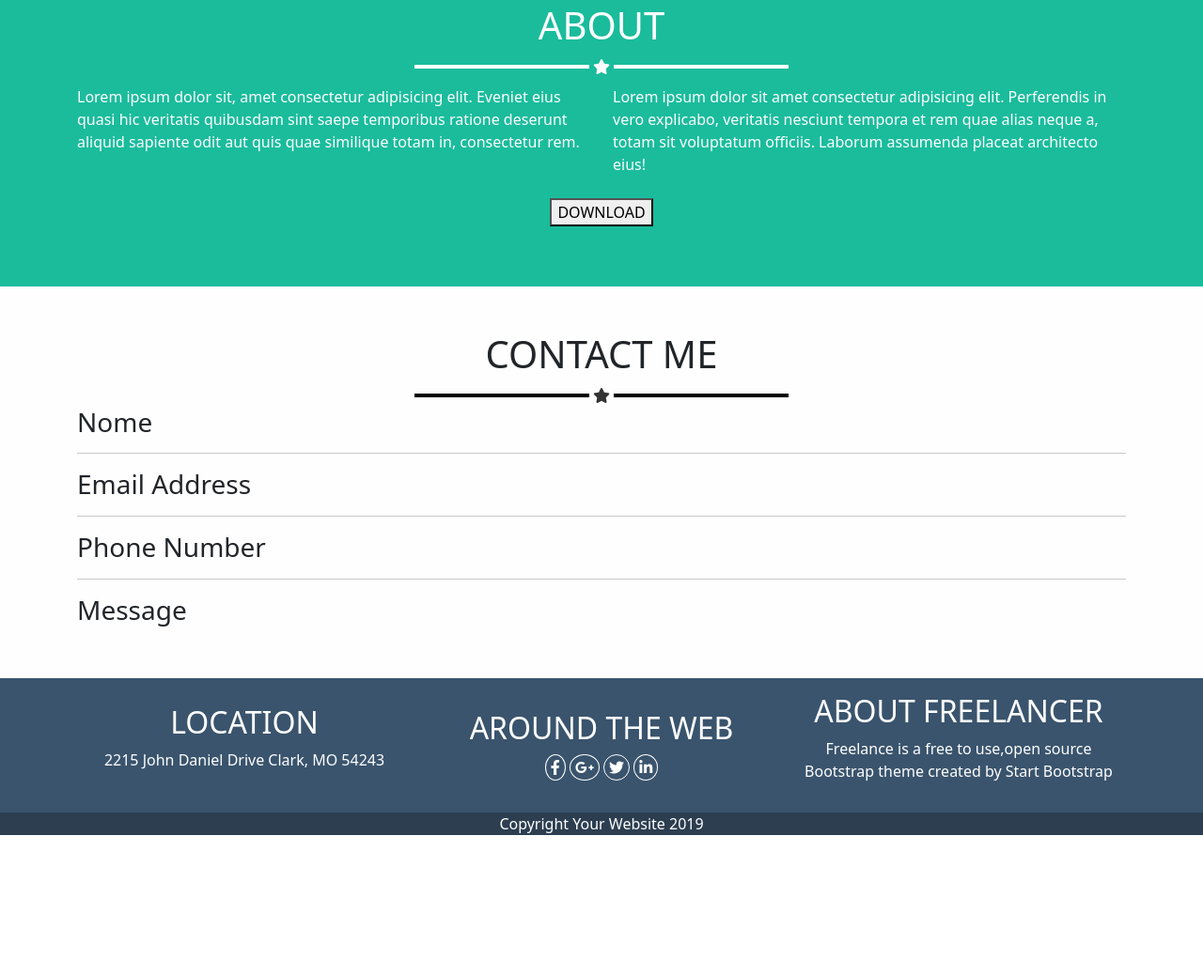
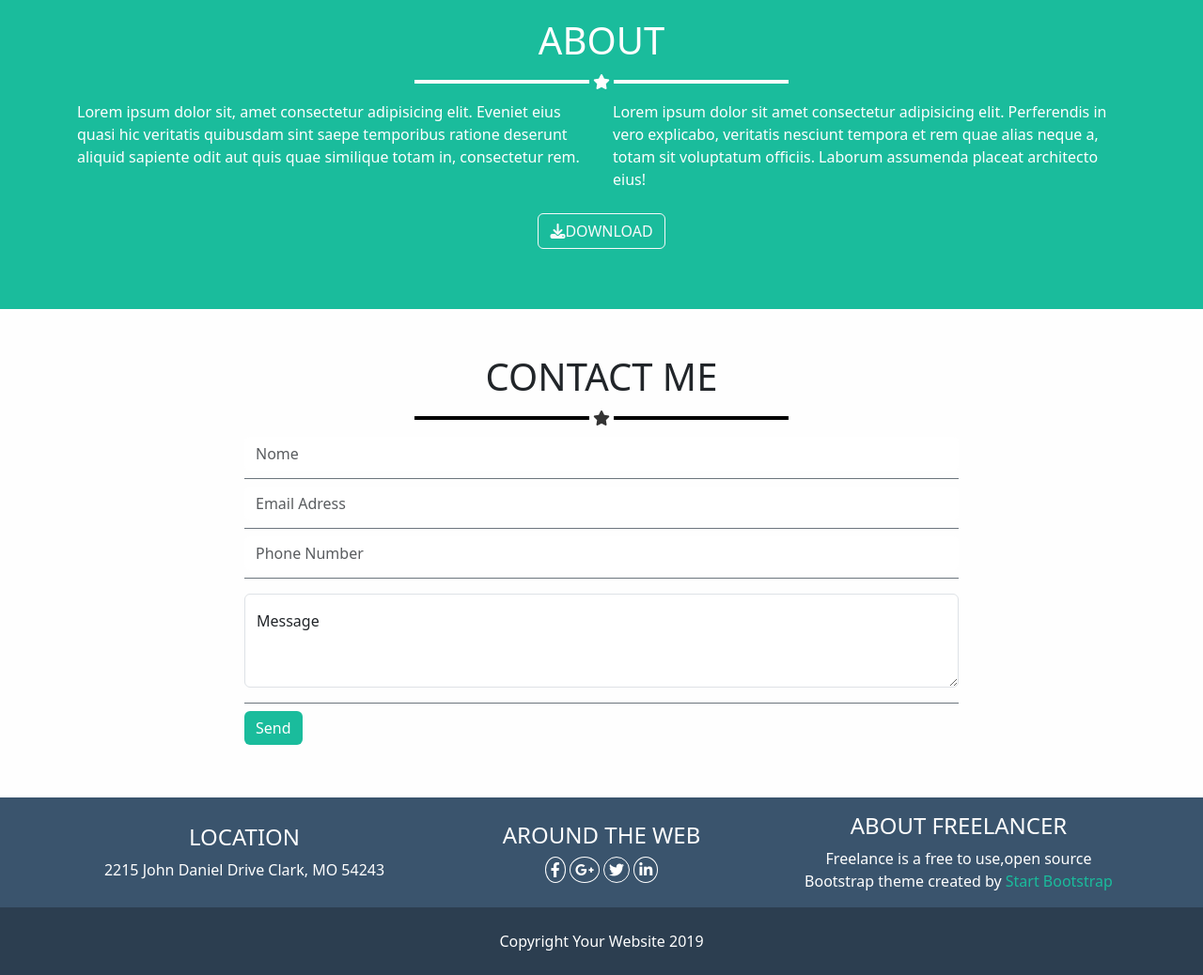
Before and after one commit to matteoNapoli42/html-css-bootstrap-freelancer, a plain HTML site: page index.html in a window 1280 px wide. Shown: the part 1278-2316 px from the top of the page at 94% size. Before the commit the page ends 2167 px from the top, so only its background shows below. Drawn offline with nearby package versions, Linux system fonts and the light colour scheme.

Commit message:
finished form section

```diff
--- a/index.html
+++ b/index.html
@@ -12,14 +12,15 @@
 <body class="debug">
 
     <header>
-        <nav class="navbar navbar-expand-md navbar-dark">
+        <nav class="navbar navbar-expand-md navbar-dark py-3">
             <div class="container-fluid">
                 <a href="#" class="navbar-brand">START BOOTSTRAP</a>
                 <button class="navbar-toggler" type="button" data-bs-toggle="collapse" data-bs-target="#navbar_menu" aria-controls="navbar_menu" aria-expanded="false" aria-label="Toggle navigation">
                     <span class="navbar-toggler-icon"></span>
                 </button>
+            </div>
             <div class="collapse navbar-collapse" id="navbar_menu">
-                    <ul class="navbar-nav me-auto">
+                <ul class="navbar-nav">
                     <li class="nav-item">
                       <a class="nav-link active" aria-current="page" href="#">PORTFOLIO</a>
                     </li>
@@ -30,7 +31,6 @@
                         <a class="nav-link" href="#">CONTACT</a>
                     </li>
                 </ul>
-                </div>
             </div>
         </nav>
     </header>
@@ -109,7 +109,8 @@
                         Lorem ipsum dolor sit amet consectetur adipisicing elit. Perferendis in vero explicabo, veritatis nesciunt tempora et rem quae alias neque a, totam sit voluptatum officiis. Laborum assumenda placeat architecto eius!
                     </div>
                     <div class="col-12 text-center py-3">
-                        <button>DOWNLOAD</button>
+                        <button type="button" class="btn btn-outline-light">
+                            <i class="fa-solid fa-download"></i>DOWNLOAD</button>
                     </div>
                 </div>
             </div>
@@ -127,13 +128,28 @@
                         <div class="black_line"></div>
                     </div>
                 </div>
-                <h3>Nome</h3>
-                <hr>
-                <h3>Email Address</h3>
-                <hr>
-                <h3>Phone Number</h3>
-                <hr>
-                <h3>Message</h3>
+                <div class="row">
+                    <div class="col-8 offset-2 py-2 px-0 border-bottom border-secondary">
+                        <input type="text" class="form-control border-0" id="floatingInput" placeholder="Nome">
+                    </div>
+                    <div class="col-8 offset-2 py-2 px-0 border-bottom border-secondary">
+                        <input type="email" class="form-control border-0" id="floatingInput" placeholder="Email Adress">
+                    </div>
+                    <div class="col-8 offset-2 py-2 px-0 border-bottom border-secondary">
+                        <input type="" class="form-control border-0" id="floatingInput" placeholder="Phone Number">
+                    </div>
+                    <div class="col-8 offset-2 py-3 px-0 border-bottom border-secondary">
+                        <div class="form-floating">
+                            <textarea class="form-control" placeholder="Leave a comment here" id="floatingTextarea2" style="height: 100px"></textarea>
+                            <label for="floatingTextarea2">Message</label>
+                          </div>
+                    </div>
+                    <div class="col-8 offset-2 py-2 px-0">
+                        <button type="button" class="btn btn-success border-0" style="background-color: #1abc9c;">
+                        Send
+                        </button>
+                    </div>
+                </div>
             </div>
 
         </section>
@@ -142,27 +158,27 @@
     <footer>
         <section id="top_footer">
             <div class="container">
-                <div class="row d-flex align-items-center txt_white">
-                    <div class="col-sm-12 col-md-4 align-items-center text-center py-3">
-                        <h2>LOCATION</h2>
-                        <p>2215 John Daniel Drive Clark, MO 54243</p>
+                <div class="row d-flex align-items-center txt_white ">
+                    <div class="col-sm-12 col-md-4 text-center py-3">
+                        <h4>LOCATION</h4>
+                        <span>2215 John Daniel Drive Clark, MO 54243</span>
                     </div>
-                    <div class="col-sm-12 col-md-4 text-center py-3 ">
-                        <h2>AROUND THE WEB</h2>
+                    <div class="col-sm-12 col-md-4 text-center py-3">
+                        <h4>AROUND THE WEB</h4>
                         <div class="text-center">
-                            <a><i class="fa-brands fa-facebook-f circle" style="color: #ffffff;"></i></a>
-                            <a><i class="fa-brands fa-google-plus-g circle" style="color: #ffffff;"></i></a>
-                            <a><i class="fa-brands fa-twitter circle" style="color: #ffffff;"></i></a>
-                            <a><i class="fa-brands fa-linkedin-in circle" style="color: #ffffff;"></i></a>
+                            <a href="#"><i class="fa-brands fa-facebook-f circle" style="color: #ffffff;"></i></a>
+                            <a href="#"><i class="fa-brands fa-google-plus-g circle" style="color: #ffffff;"></i></a>
+                            <a href="#"><i class="fa-brands fa-twitter circle" style="color: #ffffff;"></i></a>
+                            <a href="#"><i class="fa-brands fa-linkedin-in circle" style="color: #ffffff;"></i></a>
                         </div>
                     </div>
                     <div class="col-sm-12 col-md-4 text-center py-3">
-                        <h2>ABOUT FREELANCER </h2>
-                        <p>
+                        <h4>ABOUT FREELANCER </h4>
+                        <span>
                             Freelance is a free to use,open source
                             Bootstrap theme created by
-                            <a href="#"> Start Bootstrap</a>
-                        </p>
+                            <a href="#" style="color: #1abc9c;"> Start Bootstrap</a>
+                        </span>
                     </div>
                 </div>
             </div>
@@ -170,7 +186,7 @@
         </section>
         <section id="bottom_footer">
             <div class="container">
-                <div class="row d.flex align-items-center txt_white text-center">
+                <div class="row d.flex align-items-center txt_white text-center py-4">
                     <span>Copyright Your Website 2019</span>
                 </div>
             </div>
```
Lines whose indentation alone changed are shown as unchanged.
